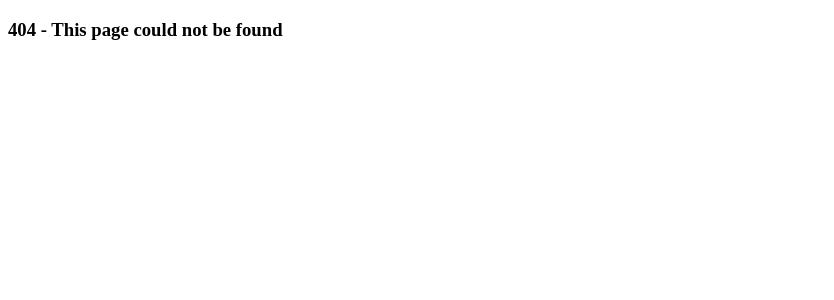
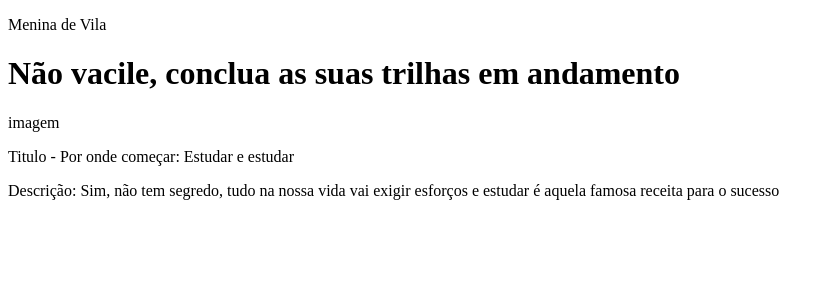
Before and after one commit to patriciabarnabe/talent-fest_BancoSafra, a React (Create React App) app: page /contents in a window 1280 px wide. Before the commit this address had no page. Shown: the top 300 px of the page, without its empty margins (0-834 px from the left). Built offline with nearby package versions, Linux system fonts and the light colour scheme.

Commit message:
Contents

```diff
--- /dev/null
+++ b/src/components/Header/header.js
@@ -0,0 +1,15 @@
+import React from "react"
+
+
+
+const Header = () => {
+    return (
+        <header className='header-container'>
+            <p className='header-text'>
+                Menina de Vila
+            </p>
+        </header>
+    );
+}
+
+export default Header;
--- /dev/null
+++ b/src/pages/Contents/Contents.js
@@ -0,0 +1,18 @@
+import Header from '../../components/Header/header';
+
+function Contents() {
+    return (
+        <>
+            <Header/>
+            <h1>Não vacile, conclua as suas trilhas em andamento</h1>
+            <article>
+                <p>imagem</p>
+                <p>Titulo - Por onde começar: Estudar e estudar </p>
+                <p>Descrição: Sim, não tem segredo, tudo na nossa vida
+                vai exigir esforços e estudar é aquela famosa receita para o sucesso</p>
+            </article>
+        </>
+    )
+}
+
+export default Contents;
--- a/src/routes/routes.js
+++ b/src/routes/routes.js
@@ -5,12 +5,15 @@ import {
 
 import Home from '../pages/Home/Home'
 import PageNotFound from '../pages/Notfound/Notfound'
+import Contents from '../pages/Contents/Contents'
+
 
 export const Rotas = () => {
   return (
     <Routes>
       <Route path='/home' element={<Home />} />
       <Route path='*' element={<PageNotFound />} />
+      <Route path='/contents' element={<Contents />} />
     </Routes>
   )
 }
```
Also changed, not shown: src/components/Header/header.scss (added), src/pages/Contents/contents.scss (added), 1 other file (tests, documents, lock files or other folders).
